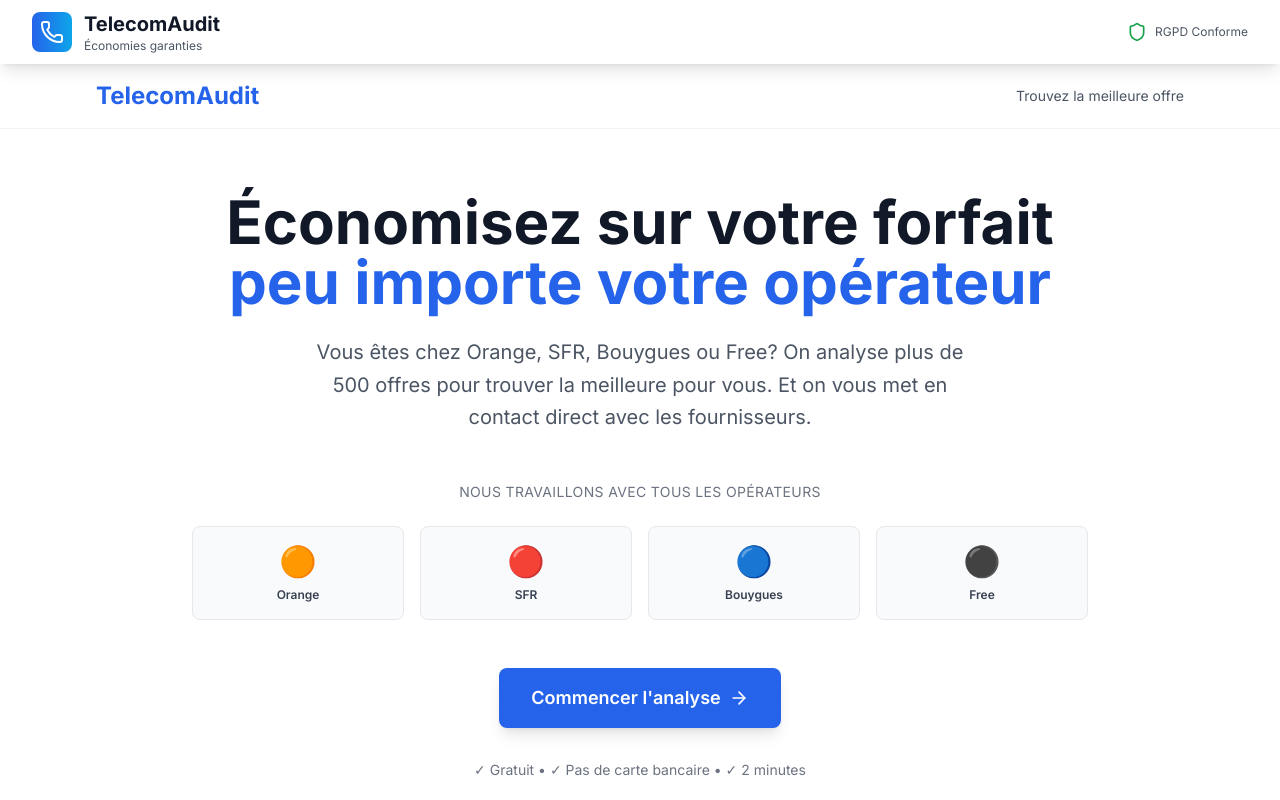
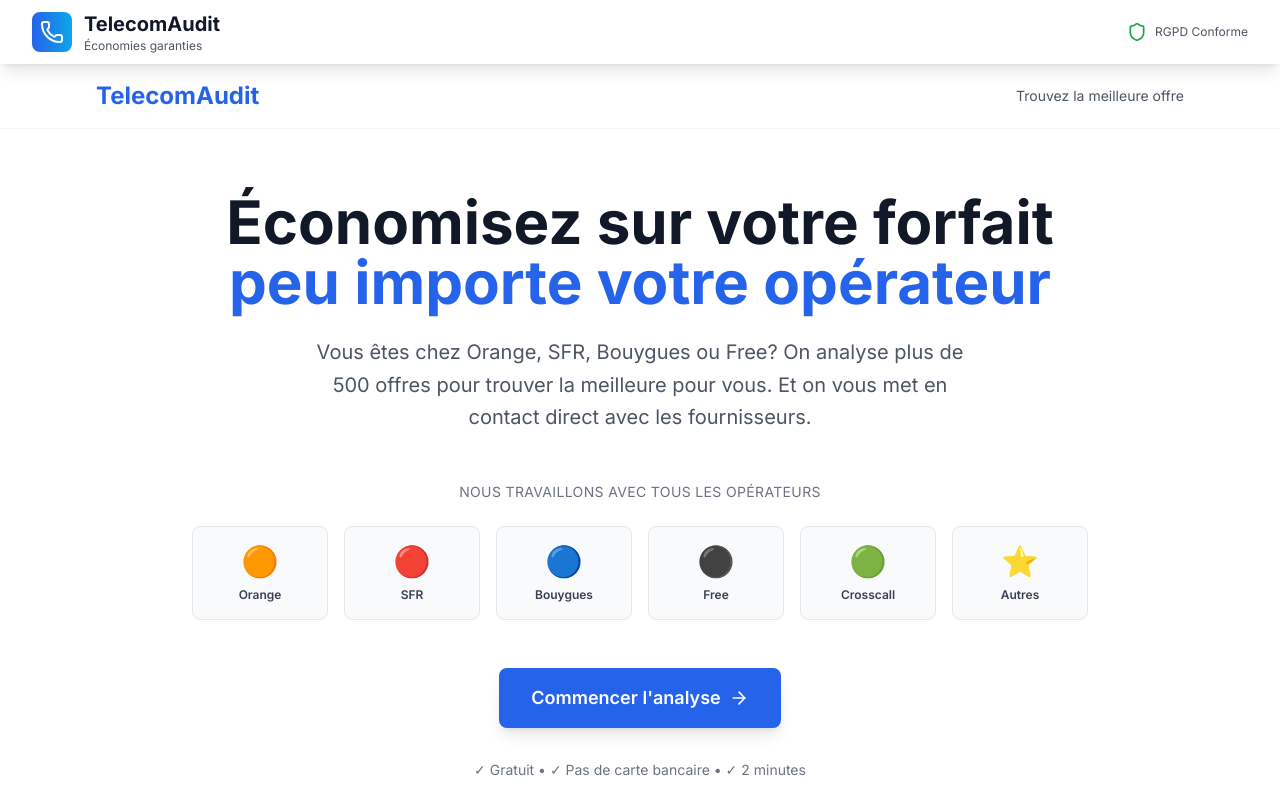
Before and after one commit to Hu-bogoss/qualification-telecom-pro, a React (Vite) app: page / in a window 1280 px wide. Shown: the top 800 px of the page. Built offline with nearby package versions, Linux system fonts and the light colour scheme.

Commit message:
Update WelcomeConsent.jsx

```diff
--- a/src/pages/WelcomeConsent.jsx
+++ b/src/pages/WelcomeConsent.jsx
@@ -1,7 +1,8 @@
-import React, { useState, useRef } from 'react';
+import React, { useState, useEffect, useRef } from 'react';
 import { useNavigate } from 'react-router-dom';
 import { motion } from 'framer-motion';
 import { ArrowRight, CheckCircle, Shield, Zap } from 'lucide-react';
+import Card from '../components/Card';
 
 const WelcomeConsent = () => {
   const navigate = useNavigate();
@@ -10,7 +11,18 @@
     professional: false
   });
   const [errors, setErrors] = useState({});
-  const formSectionRef = useRef(null);
+  const timerInitializedRef = useRef(false);
+
+  // Countdown timer - Only initialize ONCE
+  useEffect(() => {
+    if (timerInitializedRef.current) return;
+    timerInitializedRef.current = true;
+
+    const timer = setInterval(() => {
+      // Timer logic if needed
+    }, 1000);
+    return () => clearInterval(timer);
+  }, []);
 
   const handleConsentChange = (type) => {
     setConsents(prev => ({
@@ -49,10 +61,12 @@
 
   // Operators data
   const operators = [
-    { name: 'Orange', logo: '🟠' },
-    { name: 'SFR', logo: '🔴' },
-    { name: 'Bouygues', logo: '🔵' },
-    { name: 'Free', logo: '⚫' },
+    { name: 'Orange', logo: '🟠', color: '#FF6600' },
+    { name: 'SFR', logo: '🔴', color: '#FF0000' },
+    { name: 'Bouygues', logo: '🔵', color: '#0066FF' },
+    { name: 'Free', logo: '⚫', color: '#000000' },
+    { name: 'Crosscall', logo: '🟢', color: '#00AA00' },
+    { name: 'Autres', logo: '⭐', color: '#666666' }
   ];
 
   const steps = [
@@ -117,7 +131,7 @@
             <p className="text-sm text-gray-500 mb-6 uppercase tracking-wide">
               Nous travaillons avec tous les opérateurs
             </p>
-            <div className="grid grid-cols-2 md:grid-cols-4 gap-4 mb-12">
+            <div className="grid grid-cols-3 md:grid-cols-6 gap-4 mb-12">
               {operators.map((op, idx) => (
                 <motion.div
                   key={idx}
@@ -131,7 +145,7 @@
             </div>
           </motion.div>
 
-          {/* Main CTA - BUTTON TO START */}
+          {/* Main CTA */}
           <motion.div
             initial={{ opacity: 0, y: 20 }}
             animate={{ opacity: 1, y: 0 }}
@@ -141,10 +155,7 @@
             <motion.button
               whileHover={{ scale: 1.02 }}
               whileTap={{ scale: 0.98 }}
-              onClick={() => {
-                console.log('Button clicked - navigating to /budget');
-                navigate('/budget');
-              }}
+              onClick={() => document.getElementById('form-section').scrollIntoView({ behavior: 'smooth' })}
               className="bg-blue-600 hover:bg-blue-700 text-white px-8 py-4 rounded-lg font-semibold text-lg shadow-lg transition-all inline-flex items-center space-x-2"
             >
               <span>Commencer l'analyse</span>
@@ -275,7 +286,7 @@
       </section>
 
       {/* ===== FORM SECTION ===== */}
-      <section id="form-section" ref={formSectionRef} className="py-20 px-4 sm:px-6 lg:px-8">
+      <section id="form-section" className="py-20 px-4 sm:px-6 lg:px-8">
         <div className="max-w-2xl mx-auto">
           <motion.div
             initial={{ opacity: 0, y: 20 }}
@@ -292,7 +303,7 @@
               </p>
             </div>
 
-            <div className="bg-white rounded-2xl border border-gray-200 shadow-sm p-8">
+            <Card className="p-8 border border-gray-200">
               <div className="space-y-6">
                 {/* Contact Consent */}
                 <div className="border border-gray-200 rounded-lg p-5 hover:border-blue-300 transition">
@@ -363,7 +374,7 @@
                   Gratuit • Sans engagement • Analyse en 2 minutes
                 </p>
               </div>
-            </div>
+            </Card>
           </motion.div>
         </div>
       </section>
```
